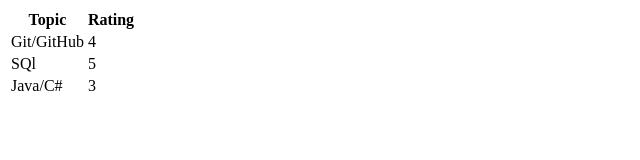
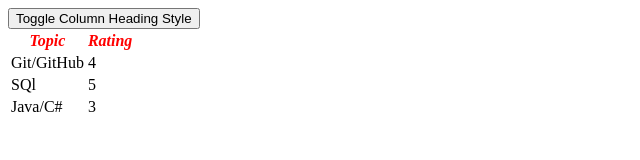
Before and after one commit to mejowers/html-css-js, a plain HTML site: page jquery/jquery.html in a window 1280 px wide. Shown: the whole page, without its empty margins (0-640 px from the left). Drawn offline with nearby package versions, Linux system fonts and the light colour scheme.

Commit message:
update files

```diff
--- a/jquery/jquery.html
+++ b/jquery/jquery.html
@@ -6,6 +6,9 @@
    <script src="js/jquery.js"></script>
 </head>
 <body>
+    <div>
+        <button>Toggle Column Heading Style</button>
+    </div>
     <table>
         <thead>
             <tr>
--- a/jquery/js/jquery.js
+++ b/jquery/js/jquery.js
@@ -7,7 +7,22 @@ let topics = [
 $( () => {
     console.log("The HTML is loaded!");
     display();
+    $("button").on("click", () => {
+        toggle();
+    });
+    toggle();
 } );
+
+let red = true;
+const toggle = () => {
+    if(red) {
+        $("th").css("color", "red").css("fontStyle", "italic").css("fontSize", "1em");
+    }  else {
+        $("th").css("color", "green").css("fontStyle", "normal").css("fontSize", "2em");
+    }
+    red = !red;
+}
+
 
 const display = () => {
     let tbody = $("#tbody");
```
